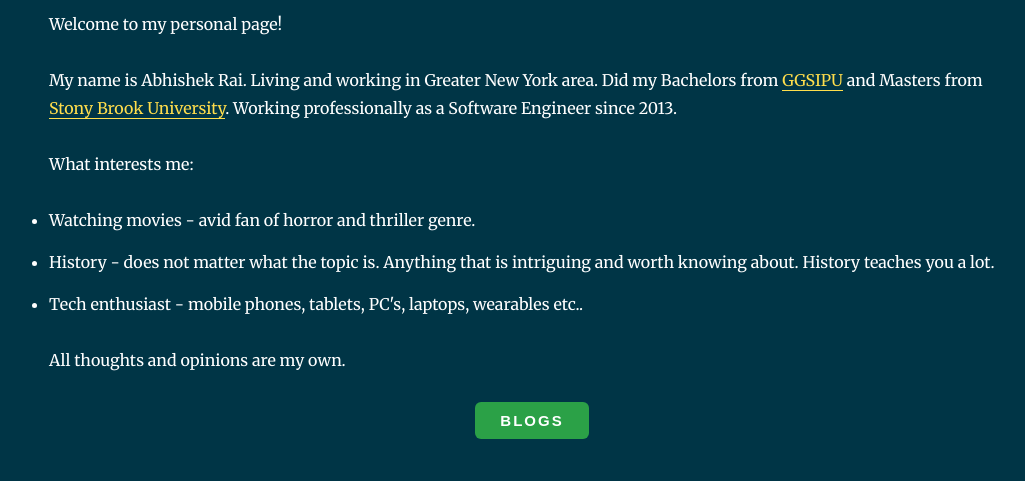
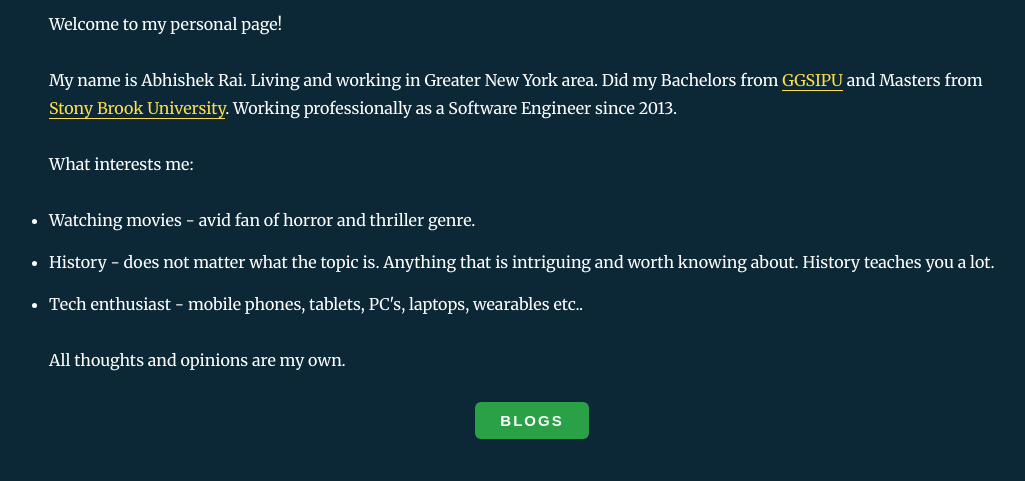
Before and after one commit to abhi2rai/abhi2rai-blog, a Gatsby site: page / in a window 1280 px wide. Shown: the part 322-803 px from the top of the page, without its empty margins (108-1133 px from the left). Built offline with nearby package versions, Linux system fonts and the light colour scheme; Gatsby itself is replaced by a stand-in of ours; some packages are replaced by stand-ins of ours.

Commit message:
Chnging background to be darker

```diff
--- a/src/components/layout.css
+++ b/src/components/layout.css
@@ -1,5 +1,5 @@
 body{
-    background-color: #003546;
+    background-color: #0c2736;
     color: white;
     min-height: 100vh;
 }
```
